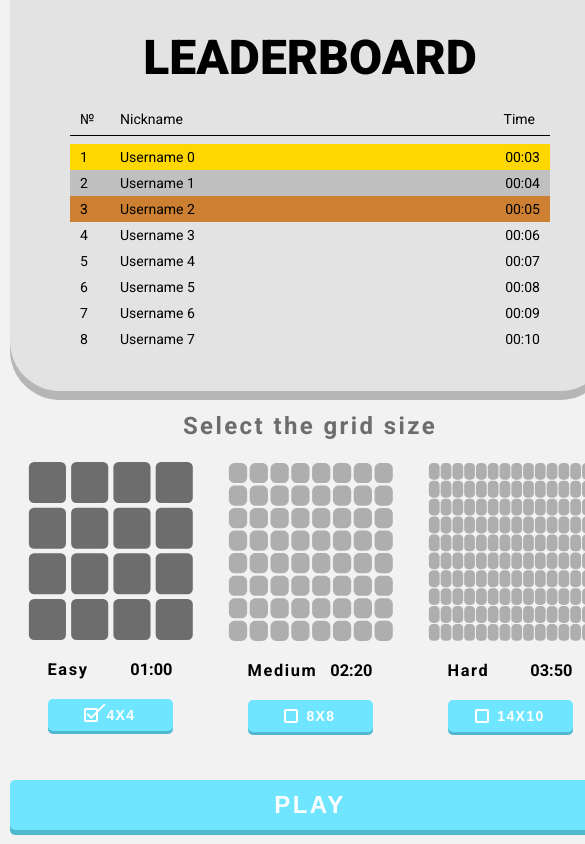
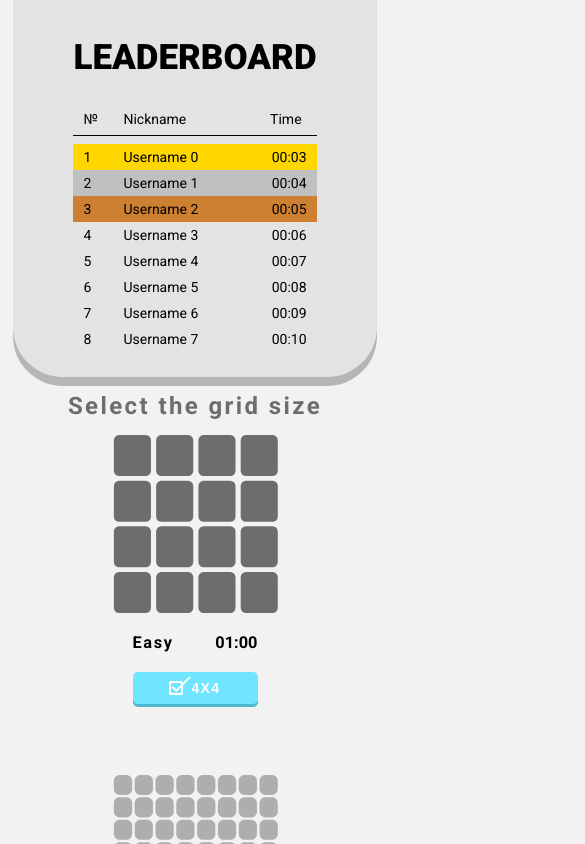
Before and after one commit to Sergey-Nag/find-pair-game, a React (Create React App) app: page / in a window 390 px wide. Shown: the top 844 px of the page, 585 px wide, since content can reach past the window. Built offline with nearby package versions, Linux system fonts and the light colour scheme.

Commit message:
responsive-homepage

```diff
--- /dev/null
+++ b/src/assets/scss/_media.scss
@@ -0,0 +1,15 @@
+@mixin breakpoint($point) {
+  @if $point == tablet {
+    @media (max-width: 600px) {
+      @content;
+    }
+  } @else if $point == mobile500 {
+    @media (max-width: 500px) {
+      @content;
+    }
+  } @else if $point == mobile300 {
+    @media (max-width: 300px) {
+      @content;
+    }
+  }
+}
--- a/src/components/Button/Button.scss
+++ b/src/components/Button/Button.scss
@@ -1,3 +1,5 @@
+@import '../../assets/scss/media';
+
 .button {
   cursor: pointer;
   border-radius: 5px;
@@ -72,23 +74,27 @@
       box-shadow: 0px 2px 0px #4fb7ce;
       background-color: darken($color: #70e5ff, $amount: 20);
     }
+
+    @include breakpoint(tablet) {
+      min-width: 100%;
+    }
   }
 
-  &__box{
+  &__box {
     display: flex;
     justify-content: center;
     align-items: center;
   }
 
-  &__checkbox{
+  &__checkbox {
     width: 14px;
     height: 14px;
-    border: 2px solid #FFFFFF;
+    border: 2px solid #ffffff;
     box-sizing: border-box;
     border-radius: 2px;
     margin-right: 8px;
     position: relative;
-    &.active::before{
+    &.active::before {
       content: '';
       border-radius: 2px;
       transform: rotate(45deg);
@@ -100,7 +106,7 @@
       background-color: #fff;
     }
 
-    &.active::after{
+    &.active::after {
       content: '';
       border-radius: 2px;
       transform: rotate(-45deg);
--- a/src/pages/Homepage/Homepage.scss
+++ b/src/pages/Homepage/Homepage.scss
@@ -1,20 +1,21 @@
 @import '../../assets/scss/variables';
+@import '../../assets/scss/media';
 
-.homepage{
+.homepage {
   height: 100vh;
   max-width: 730px;
-    height: 100vh;
   margin: 0 auto;
   padding: 0 10px;
   display: grid;
+  justify-items: center;
   gap: 15px;
-    &__leaderboard-wrapper{
+  &__leaderboard-wrapper {
     padding: 30px 60px 30px;
     background: $wrapper_background;
     box-shadow: 0px 9px 0px rgba(0, 0, 0, 0.25);
     border-radius: 0px 0px 50px 50px;
   }
-    &__title{
+  &__title {
     margin-bottom: 20px;
     font-weight: 900;
     font-size: 48px;
@@ -22,14 +23,21 @@
     text-align: center;
     text-transform: uppercase;
     color: #000000;
+    @include breakpoint(tablet) {
+      font-size: 35px;
     }
-    &__level-wrapper{
+  }
+  &__level-wrapper {
     display: grid;
     grid-template-columns: 1fr 1fr 1fr;
+    gap: 50px;
     justify-items: center;
+    @include breakpoint(tablet) {
+      grid-template-columns: 1fr;
     }
-    &__subtitle{
-        color: #6D6D6D;
+  }
+  &__subtitle {
+    color: #6d6d6d;
     font-weight: 700;
     font-size: 24px;
     line-height: 28px;
@@ -37,7 +45,10 @@
     letter-spacing: $letter_spacing;
     align-self: center;
   }
-    &__button-wrapper{
+  &__button-wrapper {
     justify-self: center;
+    @include breakpoint(tablet) {
+      width: 80%;
     }
   }
+}
```
Lines whose indentation alone changed are shown as unchanged.
